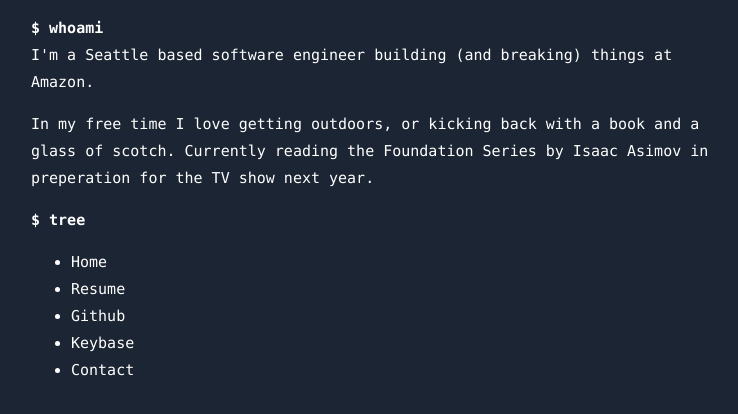
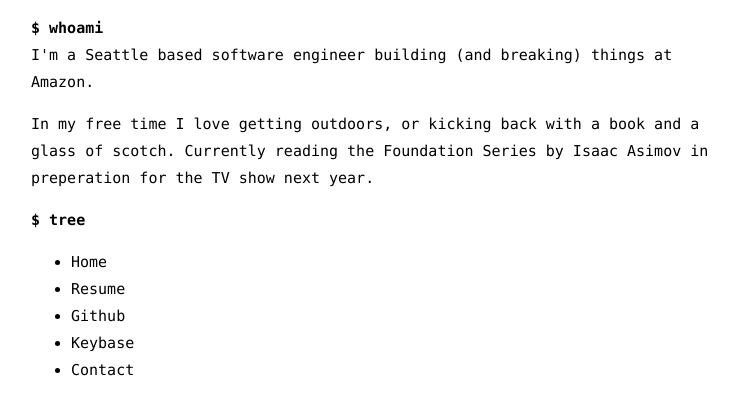
Before and after one commit to chriswr95/personal-website, a React (Create React App) app: page / in a window 1280 px wide. Shown: the top 414 px of the page, without its empty margins (259-997 px from the left). Built offline with nearby package versions, Linux system fonts and the light colour scheme.

Commit message:
darkmode support

```diff
--- a/src/App.js
+++ b/src/App.js
@@ -1,5 +1,4 @@
 import React from 'react';
-import logo from './logo.svg';
 import './App.css';
 
 function App() {
--- a/src/index.css
+++ b/src/index.css
@@ -5,6 +5,13 @@ body {
   color: #fff;
 }
 
+@media screen and (prefers-color-scheme: light) {
+  body {
+    background-color: white;
+    color: black;
+  }
+}
+
 code {
   font-family: source-code-pro, Menlo, Monaco, Consolas, 'Courier New',
     monospace;
```
Also changed, not shown: 1 other file (tests, documents, lock files or other folders).
